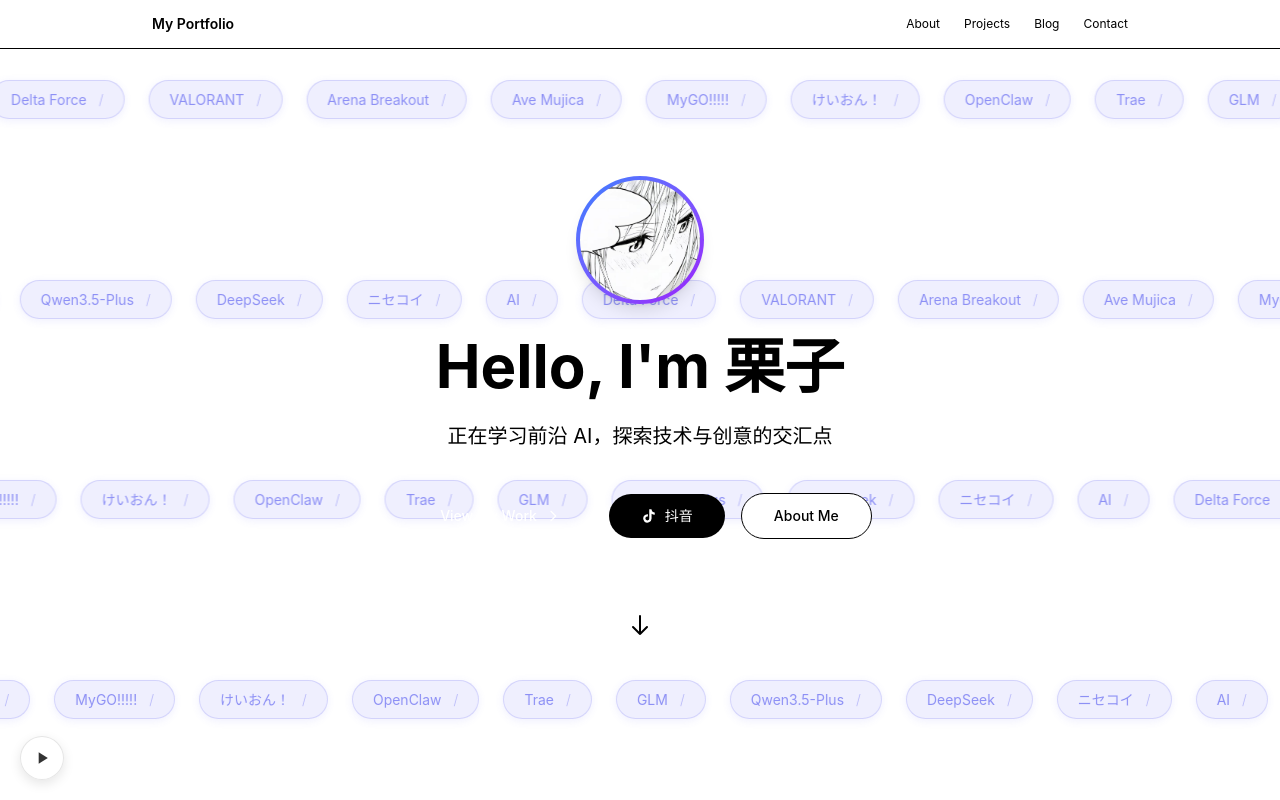
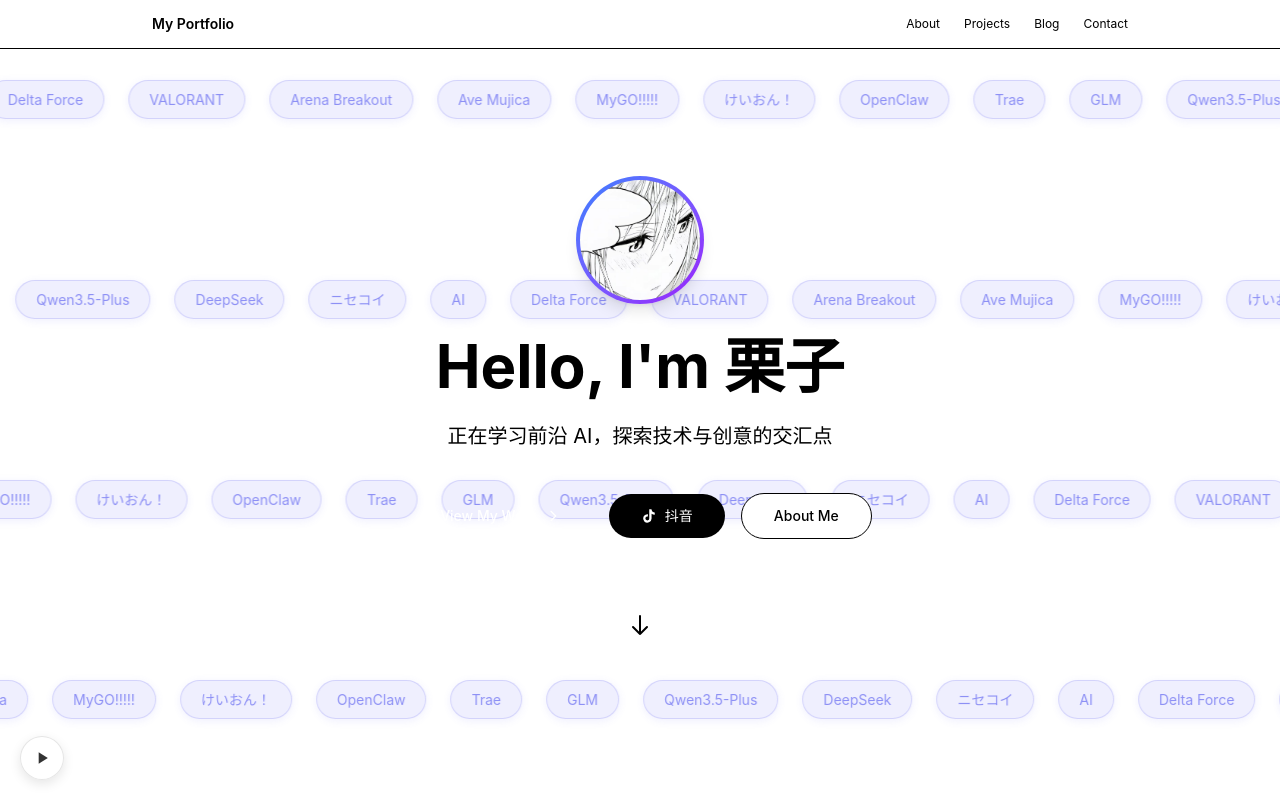
Before and after one commit to superlizi114514/myweb, a Vue app: page / in a window 1280 px wide. Shown: the top 800 px of the page. Built offline with nearby package versions, Linux system fonts and the light colour scheme.

Commit message:
fix: Remove separators from background tags

```diff
--- a/src/components/BackgroundTags.vue
+++ b/src/components/BackgroundTags.vue
@@ -11,7 +11,6 @@
             :key="`${rowIndex}-${index}`"
             class="floating-tag">
         {{ tag }}
-        <span class="tag-separator">/</span>
       </span>
     </div>
   </div>
@@ -73,8 +72,7 @@
 }
 
 .floating-tag {
-  display: inline-flex;
-  align-items: center;
+  display: inline-block;
   padding: 8px 20px;
   margin: 0 12px;
   background: rgba(99, 102, 241, 0.1);
@@ -84,12 +82,7 @@
   color: rgba(99, 102, 241, 0.7);
   backdrop-filter: blur(8px);
   box-shadow: 0 2px 8px rgba(99, 102, 241, 0.1);
-}
-
-.tag-separator {
-  margin-left: 12px;
-  color: rgba(99, 102, 241, 0.4);
-  font-weight: 300;
+  white-space: nowrap;
 }
 
 @keyframes scroll-left {
```
